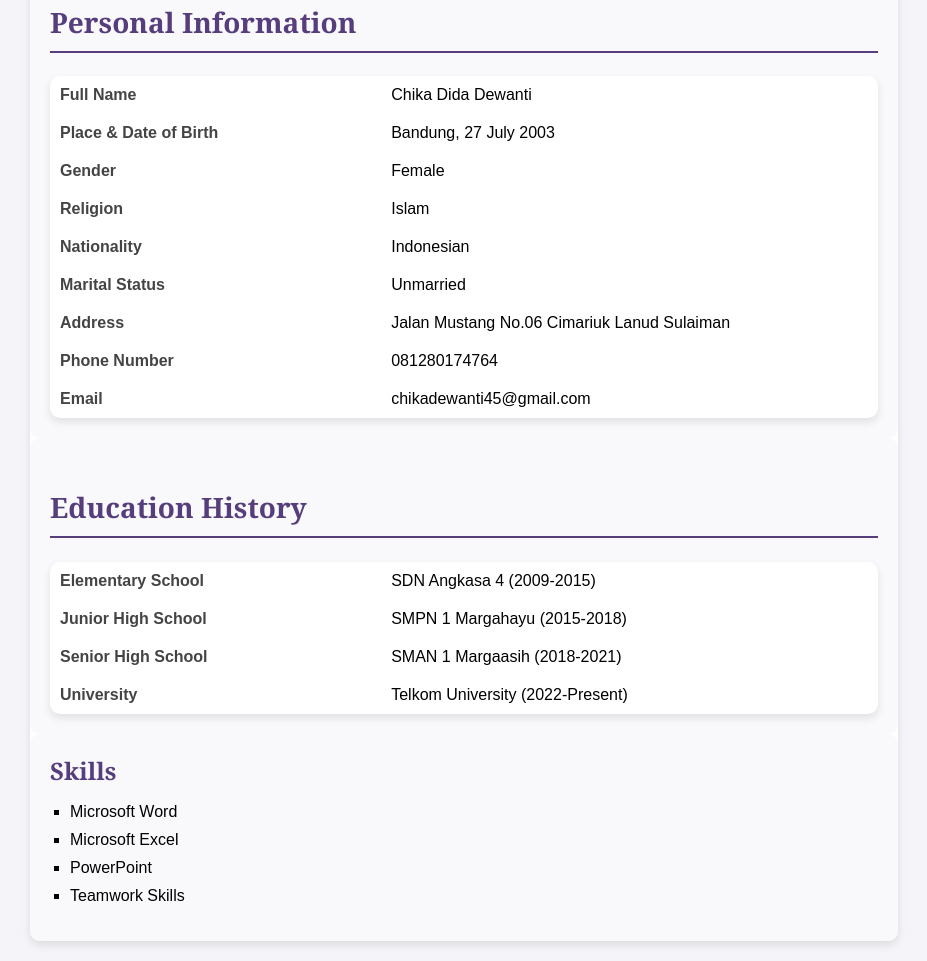
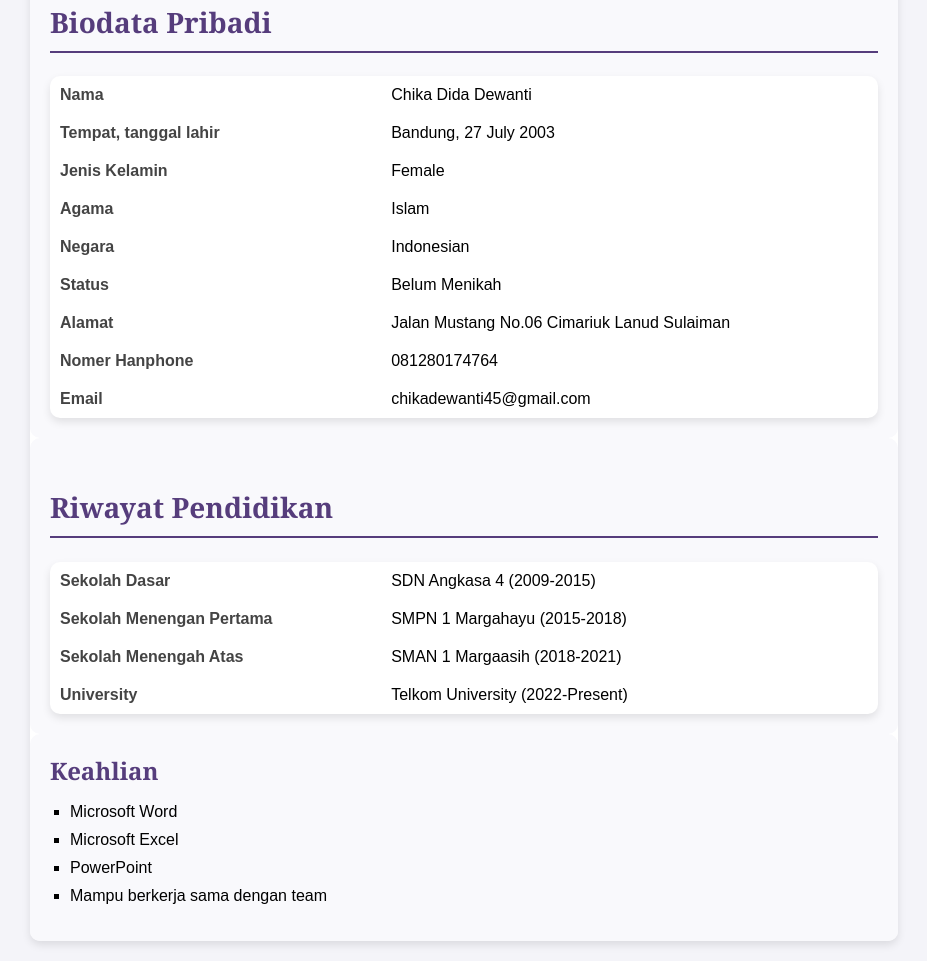
Before and after one commit to chikadida/ChikaDidaD.github.io, a plain HTML site: page index.html in a window 1280 px wide. Shown: the part 383-1344 px from the top of the page, without its empty margins (176-1103 px from the left). Drawn offline with Linux system fonts and the light colour scheme.

Commit message:
index.html

```diff
--- a/index.html
+++ b/index.html
@@ -1,6 +1,6 @@
 <html>
     <head>
-        <title>CV - Chika Dida Dewanti</title>
+        <title>CV </title>
         <style>
             body {
                 font-family: 'Arial', sans-serif;
@@ -88,38 +88,38 @@
             </tr>
             <tr>
                 <td colspan="2" class="section">
-                    <h2>Personal Information</h2>
+                    <h2>Biodata Pribadi</h2>
                     <table class="info-table">
                         <tr>
-                            <td>Full Name</td>
+                            <td>Nama</td>
                             <td>Chika Dida Dewanti</td>
                         </tr>
                         <tr>
-                            <td>Place & Date of Birth</td>
+                            <td>Tempat, tanggal lahir</td>
                             <td>Bandung, 27 July 2003</td>
                         </tr>
                         <tr>
-                            <td>Gender</td>
+                            <td>Jenis Kelamin</td>
                             <td>Female</td>
                         </tr>
                         <tr>
-                            <td>Religion</td>
+                            <td>Agama</td>
                             <td>Islam</td>
                         </tr>
                         <tr>
-                            <td>Nationality</td>
+                            <td>Negara</td>
                             <td>Indonesian</td>
                         </tr>
                         <tr>
-                            <td>Marital Status</td>
-                            <td>Unmarried</td>
+                            <td>Status</td>
+                            <td>Belum Menikah</td>
                         </tr>
                         <tr>
-                            <td>Address</td>
+                            <td>Alamat</td>
                             <td>Jalan Mustang No.06 Cimariuk Lanud Sulaiman</td>
                         </tr>
                         <tr>
-                            <td>Phone Number</td>
+                            <td>Nomer Hanphone</td>
                             <td>081280174764</td>
                         </tr>
                         <tr>
@@ -131,18 +131,18 @@
             </tr>
             <tr>
                 <td colspan="2" class="section">
-                    <h2>Education History</h2>
+                    <h2>Riwayat Pendidikan</h2>
                     <table class="info-table">
                         <tr>
-                            <td>Elementary School</td>
+                            <td>Sekolah Dasar</td>
                             <td>SDN Angkasa 4 (2009-2015)</td>
                         </tr>
                         <tr>
-                            <td>Junior High School</td>
+                            <td>Sekolah Menengan Pertama</td>
                             <td>SMPN 1 Margahayu (2015-2018)</td>
                         </tr>
                         <tr>
-                            <td>Senior High School</td>
+                            <td>Sekolah Menengah Atas</td>
                             <td>SMAN 1 Margaasih (2018-2021)</td>
                         </tr>
                         <tr>
@@ -154,12 +154,12 @@
             </tr>
             <tr>
                 <td colspan="2" class="section">
-                    <h3>Skills</h3>
+                    <h3>Keahlian</h3>
                     <ul>
                         <li>Microsoft Word</li>
                         <li>Microsoft Excel</li>
                         <li>PowerPoint</li>
-                        <li>Teamwork Skills</li>
+                        <li>Mampu berkerja sama dengan team</li>
                     </ul>
                 </td>
             </tr>
```
